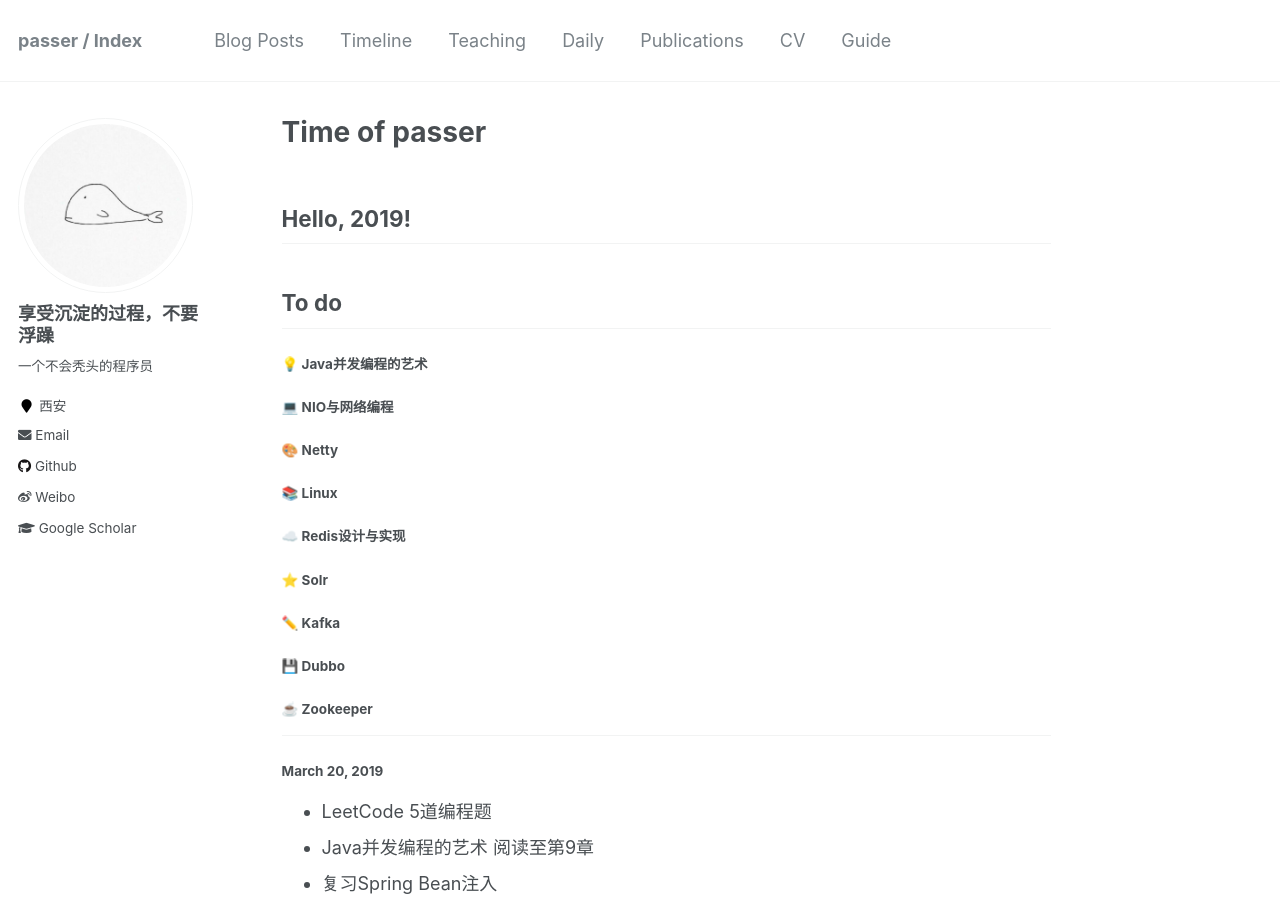
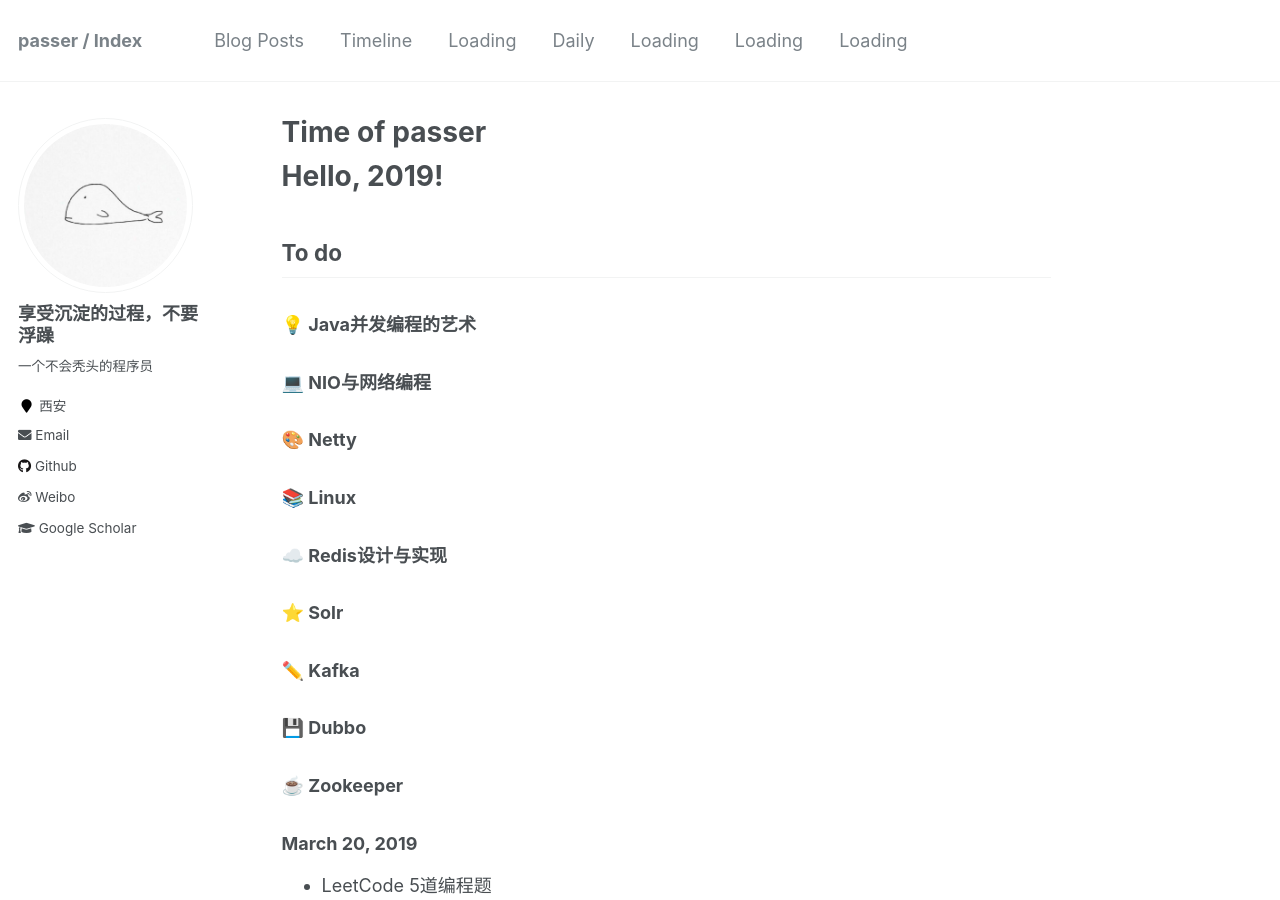
Before and after one commit to icankeep/icankeep.github.io, a Jekyll site: the page built from _pages/timeline.md, in a window 1280 px wide and 900 px high. Built offline with Jekyll 4.4.1, drawn with Linux system fonts in a browser that asks for light colours.

Commit message:
AutoPush

```diff
--- a/_data/navigation.yml
+++ b/_data/navigation.yml
@@ -6,17 +6,17 @@ main:
   - title: "Timeline"
     url: /timeline/
 
-  - title: "Teaching"
-    url: /teaching/
+  - title: "Loading"
+    url: /
 
   - title: "Daily"
     url: /daily/
 
-  - title: "Publications"
-    url: /publications/
+  - title: "Loading"
+    url: /
 
-  - title: "CV"
-    url: /cv/
+  - title: "Loading"
+    url: /
 
-  - title: "Guide"
-    url: /markdown/
+  - title: "Loading"
+    url: /
--- a/_pages/timeline.md
+++ b/_pages/timeline.md
@@ -6,29 +6,25 @@ author_profile: true
 redirect_from:
   - /timeline.html
 ---
-
-Hello, 2019!
----
+# Hello, 2019!
 ## To do
-#### 💡 Java并发编程的艺术
-#### 💻 NIO与网络编程
-#### 🎨 Netty
-#### 📚 Linux
-#### ☁️ Redis设计与实现
-#### ⭐️ Solr
-#### ✏️ Kafka
-#### 💾 Dubbo
-#### ☕️ Zookeeper
----
-#### March 20, 2019
+### 💡 Java并发编程的艺术
+### 💻 NIO与网络编程
+### 🎨 Netty
+### 📚 Linux
+### ☁️ Redis设计与实现
+### ⭐️ Solr
+### ✏️ Kafka
+### 💾 Dubbo
+### ☕️ Zookeeper
+### March 20, 2019
 * LeetCode 5道编程题
 * Java并发编程的艺术 阅读至第9章
 * 复习Spring Bean注入
 * Github pull request to xuct leetcode
 * 开始着手阅读NIO与网络编程
----
-## Completed
-#### 2019.3
-#### 💡 深入理解Java虚拟机
-#### 💻 剑指Offer 66道题
-#### 🎨 深入浅出MySQL
+# Completed
+### 2019.3
+### 💡 深入理解Java虚拟机
+### 💻 剑指Offer 66道题
+### 🎨 深入浅出MySQL
```
